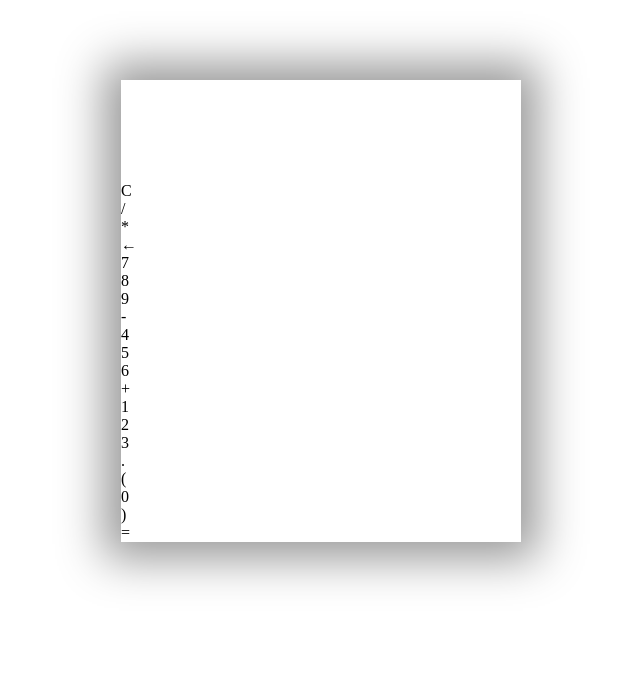
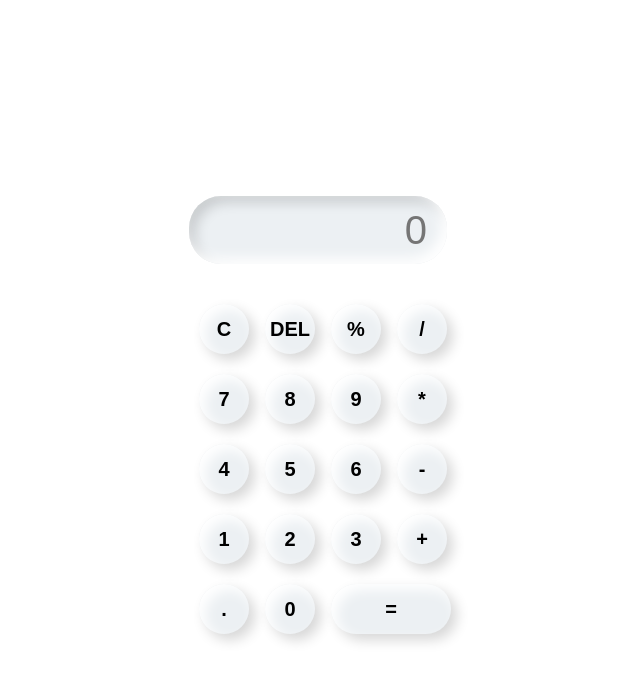
Before and after one commit to silviafrigatto/Calculator, a plain HTML site: page index.html in a window 1280 px wide. Shown: the whole page, without its empty margins (319-959 px from the left). Drawn offline with Linux system fonts and the light colour scheme.

Commit message:
Modifications in HTML and CSS files

```diff
--- a/index.html
+++ b/index.html
@@ -1,5 +1,5 @@
 <!doctype html>
-<html>
+<html lang="en">
 	<head>
 		<meta charset="UTF-8">
 		<meta name="viewport" content="width=device-width, initial-scale=1.0">
@@ -7,33 +7,29 @@
 		<link rel="stylesheet" href="style.css">
 	</head>
 	<body>
-		<section>
-			<div class="container">
-				<div id="display"></div>
-				<div class="buttons">
-					<div class="button">C</div>
-					<div class="button">/</div>
-					<div class="button">*</div>
-					<div class="button">&larr;</div>
-					<div class="button">7</div>
-					<div class="button">8</div>
-					<div class="button">9</div>
-					<div class="button">-</div>
-					<div class="button">4</div>
-					<div class="button">5</div>
-					<div class="button">6</div>
-					<div class="button">+</div>
-					<div class="button">1</div>
-					<div class="button">2</div>
-					<div class="button">3</div>
-					<div class="button">.</div>
-					<div class="button">(</div>
-					<div class="button">0</div>
-					<div class="button">)</div>
-					<div id="equal" class="button">=</div>
-				</div>
-
+		<div class="container">
+			<div class="calc">
+				<input type="text" id="inputText" placeholder="0">
+				<button>C</button>
+				<button>DEL</button>
+				<button>%</button>
+				<button>/</button>
+				<button>7</button>
+				<button>8</button>
+				<button>9</button>
+				<button>*</button>
+				<button>4</button>
+				<button>5</button>
+				<button>6</button>
+				<button>-</button>
+				<button>1</button>
+				<button>2</button>
+				<button>3</button>
+				<button>+</button>
+				<button>.</button>
+				<button>0</button>
+				<button class="equal">=</button>
 			</div>
-		</section>
+		</div>
 	</body>
 </html>
--- a/style.css
+++ b/style.css
@@ -1,13 +1,62 @@
-.container {
-	max-width: 400px;
-	margin: 10vh auto 0 auto;
-	box-shadow: 0px 0px 43px 17px rgba(153, 153, 153, 1);
+* {
+	margin: 0;
+	padding: 0;
+	box-sizing: border-box;
+	outline: none;
+	font-family: sans-serif;
+	backgorund-color: #ecf0f3;
 }
 
-#display {
-	text-align: right;
-	height: 70px;
-	line-height: 70px;
-	padding: 16px 8px;
-	font-size: 25px;
+.container {
+	height: 100vh;
+	display: flex;
+	align-items: center;
+	justify-content: center;
+	backgorund-color: #ecf0f3;
 }
+
+.calc {
+	box-shadow: 6px 6px 13px #fff,
+				6px 6px 13px rgba(0, 0, 0, .16));
+	border-radius: 28px;
+	padding: 16px;
+	display: grid;
+	grid-template-columns: repeat(4, 66px);
+}
+
+input {
+	grid-column: span 4;
+	height: 68px;
+	width: 258px;
+	box-shadow: inset -6px -6px 13px #fff,
+				inset 6px 6px 13px rgba(0, 0, 0, .16);
+	background-color: #ecf0f3;
+	border: none;
+	border-radius: 32px;
+	color: rgb(26, 25, 25);
+	text-align: end;
+	margin: 40px 0px 30px 0px;
+	padding: 20px;
+	font-size: 40px;
+}
+
+button {
+	box-shadow: inset 6px 6px 13px #fff,
+				6px 6px 13px rgba(0, 0, 0, .16);
+	background-color: #ecf0f3;
+	border: none;
+	border-radius: 50%;
+	width: 50px;
+	height: 50px;
+	margin: 10px;
+	font-weight: bold;
+	font-size: 20px;
+}
+
+.equal{
+	width: 120px;
+	border-radius: 42px;
+	box-shadow: inset 6px 6px 13px #fff,
+				6px 6px 13px rgba(0, 0, 0, .16);
+	background-color: #ecf0f3;
+}
```
